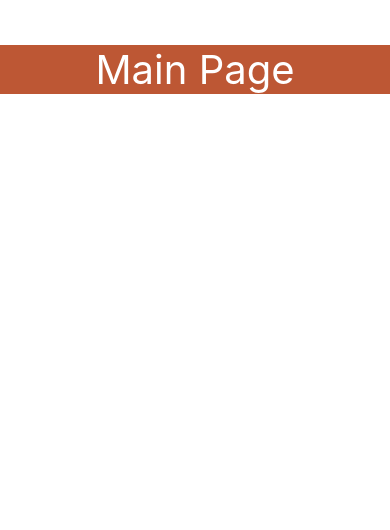
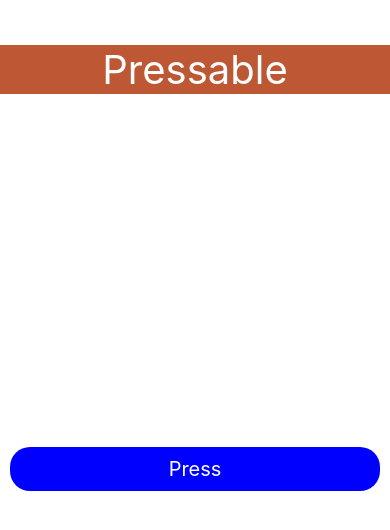
Before and after one commit to Nitishrestha/ExpoReactNative, a React Native app: screen / in a window 390 px wide. Shown: the top 530 px of the page. Built offline with nearby package versions, Linux system fonts and the light colour scheme.

Commit message:
commit pressable

```diff
--- a/App.js
+++ b/App.js
@@ -1,9 +1,21 @@
-import { FlatList, StyleSheet, Text, View } from "react-native";
+import { FlatList, Pressable, StyleSheet, Text, View } from "react-native";
 
 const App = () => {
   return (
-    <View>
-      <Text style={styles.title}>Main Page</Text>
+    <View style={{ flex: 1 }}>
+      <View>
+        <Text style={styles.title}>Pressable</Text>
+      </View>
+      <View style={{ flex: 1, justifyContent: "center" }}>
+        <Pressable
+          onPress={() => console.warn("On normal press")}
+          onLongPress={() => console.warn("on long press")}
+          onPressIn={() => console.warn("on press in")}
+          onPressOut={() => console.warn("on press out")}
+        >
+          <Text style={styles.pressableBtn}>Press</Text>
+        </Pressable>
+      </View>
     </View>
   );
 };
@@ -16,6 +28,18 @@ const styles = StyleSheet.create({
     textAlign: "center",
     backgroundColor: "#bd5734",
   },
+  pressableBtn: {
+    alignContent: "center",
+    backgroundColor: "blue",
+    color: "white",
+    padding: 10,
+    margin: 10,
+    fontSize: 20,
+    textAlign: "center",
+    borderRadius: 20,
+    shadowColor: "black",
+    elevation: 5,
+  },
 });
 
 export default App;
```
